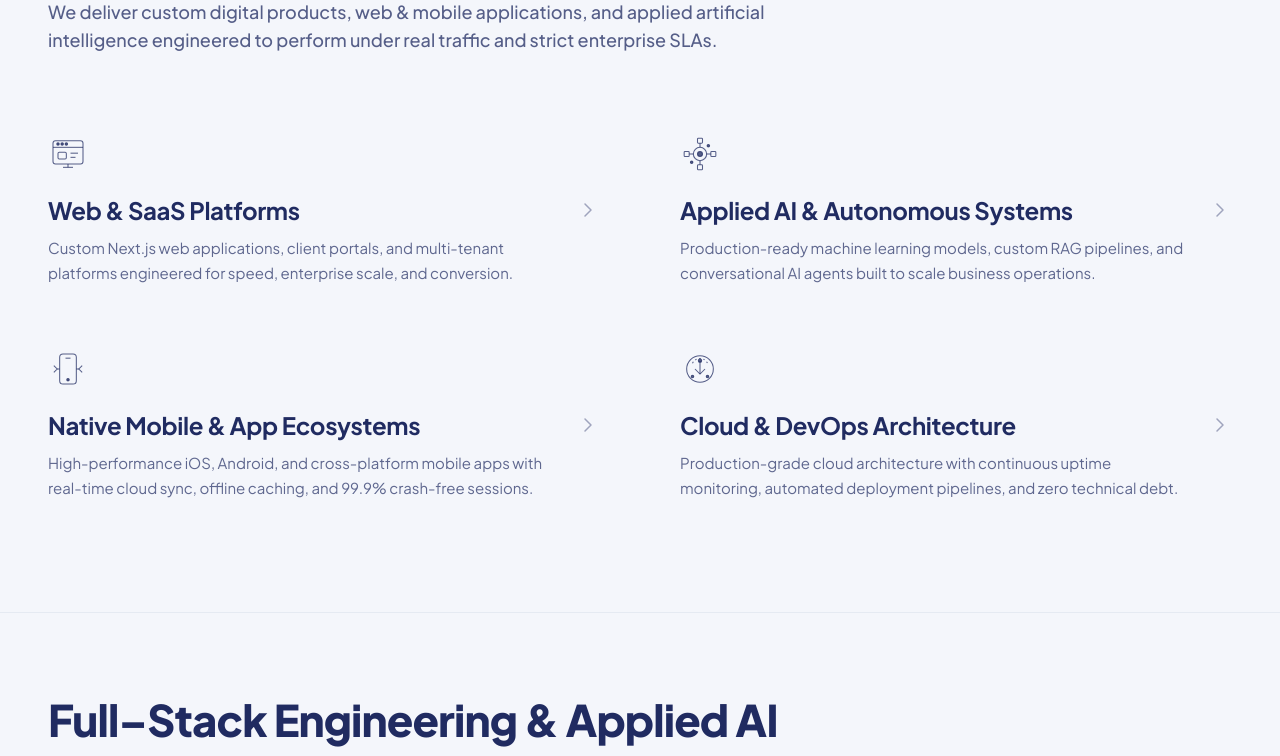
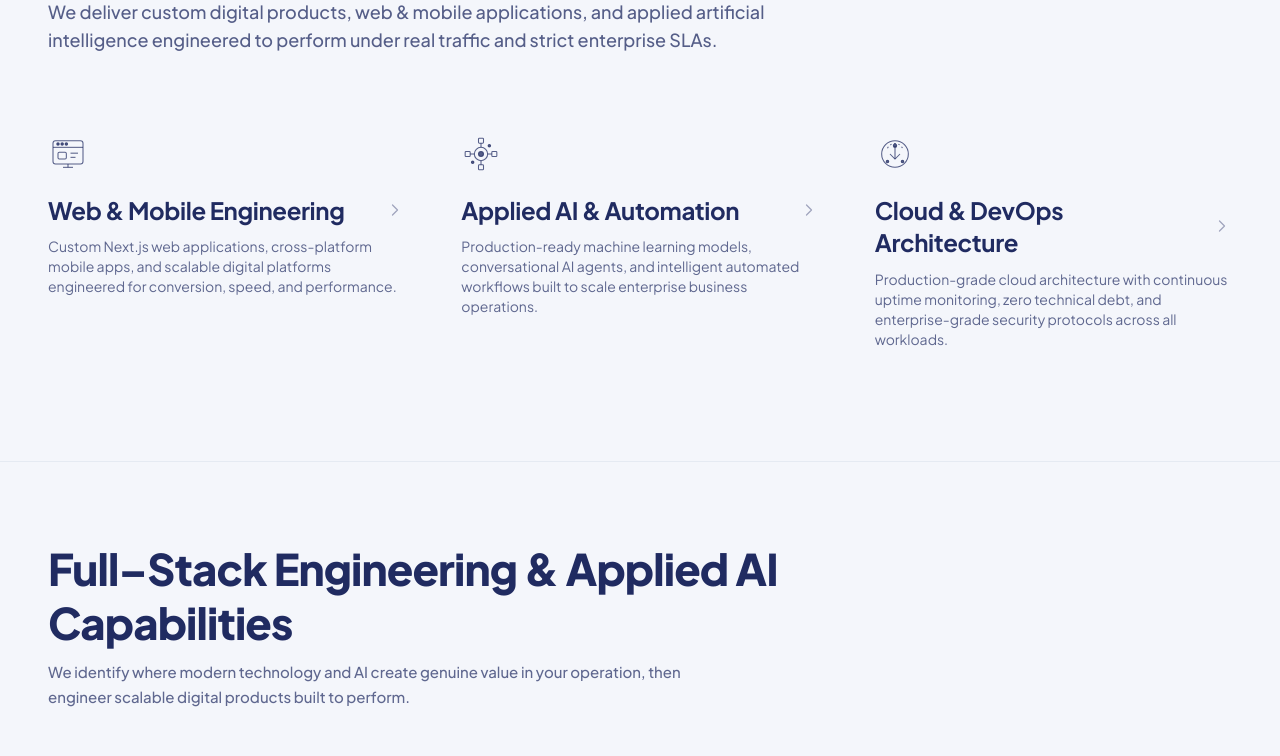
Before and after one commit to alishanea/arkanet-demo-, a Next.js app: page / in a window 1280 px wide. Shown: the part 1040-1796 px from the top of the page. Built offline with nearby package versions, Linux system fonts and the light colour scheme.

Commit message:
fix(content): restore exact original content across agency statement and case studies with zero new text

```diff
--- a/src/components/home/AgencyStatement.tsx
+++ b/src/components/home/AgencyStatement.tsx
@@ -16,11 +16,11 @@ interface CapabilityItem {
   renderIcon: () => React.ReactNode;
 }
 
-const CAPABILITIES: CapabilityItem[] = [
+const STATEMENTS: CapabilityItem[] = [
   {
-    id: "web-platforms",
-    title: "Web & SaaS Platforms",
-    desc: "Custom Next.js web applications, client portals, and multi-tenant platforms engineered for speed, enterprise scale, and conversion.",
+    id: "web-mobile",
+    title: "Web & Mobile Engineering",
+    desc: "Custom Next.js web applications, cross-platform mobile apps, and scalable digital platforms engineered for conversion, speed, and performance.",
     href: "/capabilities/website-development",
     renderIcon: () => (
       <svg
@@ -45,8 +45,8 @@ const CAPABILITIES: CapabilityItem[] = [
   },
   {
     id: "applied-ai",
-    title: "Applied AI & Autonomous Systems",
-    desc: "Production-ready machine learning models, custom RAG pipelines, and conversational AI agents built to scale business operations.",
+    title: "Applied AI & Automation",
+    desc: "Production-ready machine learning models, conversational AI agents, and intelligent automated workflows built to scale enterprise business operations.",
     href: "/capabilities/applied-ai-ml",
     renderIcon: () => (
       <svg
@@ -72,32 +72,9 @@ const CAPABILITIES: CapabilityItem[] = [
     ),
   },
   {
-    id: "mobile-apps",
-    title: "Native Mobile & App Ecosystems",
-    desc: "High-performance iOS, Android, and cross-platform mobile apps with real-time cloud sync, offline caching, and 99.9% crash-free sessions.",
-    href: "/capabilities/mobile-app-development",
-    renderIcon: () => (
-      <svg
-        viewBox="0 0 48 48"
-        fill="none"
-        stroke="currentColor"
-        className="w-10 h-10 stroke-[1.25] text-[#202B61]/75 group-hover:text-[#202B61] transition-colors"
-        aria-hidden="true"
-      >
-        <rect x="14" y="6" width="20" height="36" rx="4" />
-        <line x1="21" y1="11" x2="27" y2="11" />
-        <circle cx="24" cy="37" r="1.5" fill="currentColor" />
-        <path d="M7 20l4 4-4 4" />
-        <path d="M41 20l-4 4 4 4" />
-        <line x1="11" y1="24" x2="14" y2="24" />
-        <line x1="34" y1="24" x2="37" y2="24" />
-      </svg>
-    ),
-  },
-  {
     id: "cloud-devops",
     title: "Cloud & DevOps Architecture",
-    desc: "Production-grade cloud architecture with continuous uptime monitoring, automated deployment pipelines, and zero technical debt.",
+    desc: "Production-grade cloud architecture with continuous uptime monitoring, zero technical debt, and enterprise-grade security protocols across all workloads.",
     href: "/capabilities/cloud-devops-hosting",
     renderIcon: () => (
       <svg
@@ -127,7 +104,7 @@ export const AgencyStatement: React.FC<AgencyStatementProps> = ({ onOpenBooking
     >
       <div className="max-w-[1400px] w-full mx-auto space-y-12 sm:space-y-16 lg:space-y-20">
 
-        {/* ── 1. AUTHORITATIVE HERO STATEMENT ── */}
+        {/* ── 1. EXACT ORIGINAL STATEMENT HEADLINE & DESCRIPTION ── */}
         <div className="space-y-4 max-w-4xl text-left">
           <h2 className="font-heading font-extrabold text-3xl sm:text-4xl lg:text-[46px] xl:text-[48px] text-[#202B61] leading-[1.18] tracking-tight">
             Engineering Enterprise Software, Intelligent AI &amp; Cloud Systems
@@ -137,9 +114,9 @@ export const AgencyStatement: React.FC<AgencyStatementProps> = ({ onOpenBooking
           </p>
         </div>
 
-        {/* ── 2. OPEN 2-COLUMN CAPABILITY GRID (MATCHING REFERENCE EDITORIAL LAYOUT) ── */}
-        <div className="grid grid-cols-1 md:grid-cols-2 gap-x-12 lg:gap-x-20 gap-y-12 lg:gap-y-16 w-full text-left">
-          {CAPABILITIES.map((item) => (
+        {/* ── 2. OPEN 3-COLUMN CAPABILITY GRID (EXACT ORIGINAL 3 STATEMENTS) ── */}
+        <div className="grid grid-cols-1 md:grid-cols-3 gap-8 sm:gap-10 lg:gap-12 xl:gap-14 w-full text-left">
+          {STATEMENTS.map((item) => (
             <Link
               key={item.id}
               href={item.href}
@@ -151,15 +128,15 @@ export const AgencyStatement: React.FC<AgencyStatementProps> = ({ onOpenBooking
               </div>
 
               {/* Title & Subtle Chevron Arrow */}
-              <div className="flex items-center justify-between gap-4 w-full">
-                <h3 className="font-heading font-semibold text-2xl sm:text-[26px] lg:text-[28px] text-[#202B61] tracking-tight leading-snug group-hover:text-[#202B61]/85 transition-colors">
+              <div className="flex items-center justify-between gap-3 w-full">
+                <h3 className="font-heading font-semibold text-xl sm:text-2xl lg:text-[24px] text-[#202B61] tracking-tight leading-snug group-hover:text-[#202B61]/85 transition-colors">
                   {item.title}
                 </h3>
-                <ChevronRight className="w-5 h-5 sm:w-6 sm:h-6 text-[#202B61]/40 group-hover:text-[#202B61] group-hover:translate-x-2 transition-all shrink-0 stroke-[1.5]" />
+                <ChevronRight className="w-5 h-5 text-[#202B61]/40 group-hover:text-[#202B61] group-hover:translate-x-1.5 transition-all shrink-0 stroke-[1.5]" />
               </div>
 
-              {/* Refined Description */}
-              <p className="font-sans font-normal text-sm sm:text-[15px] text-[#202B61]/70 leading-relaxed mt-2.5 max-w-lg">
+              {/* Exact Original Description */}
+              <p className="font-sans font-normal text-xs sm:text-sm text-[#202B61]/70 leading-relaxed mt-2.5 max-w-sm">
                 {item.desc}
               </p>
             </Link>
--- a/src/components/home/WhatsNewSection.tsx
+++ b/src/components/home/WhatsNewSection.tsx
@@ -13,7 +13,7 @@ interface WhatsNewSectionProps {
 const FEATURED_PROJECTS: WorkProjectDetail[] = [
   {
     id: "marble-tile-stone",
-    category: "E-Commerce & 3D WebGL",
+    category: "Web & SaaS Platforms",
     title: "Marble Tile & Stone Showroom",
     description: "High-conversion digital showroom and real-time 3D room visualizer engineered with WebGL for modern architects.",
     outerImage: "https://images.unsplash.com/photo-1600607687939-ce8a6c25118c?q=80&w=1600&auto=format&fit=crop",
@@ -35,9 +35,9 @@ const FEATURED_PROJECTS: WorkProjectDetail[] = [
   },
   {
     id: "careflow-health",
-    category: "Healthcare & Telehealth",
-    title: "CareFlow Health Telehealth Platform",
-    description: "Unified mobile telehealth application paired with clinician portal, automated prescription alerts, and lab report sync.",
+    category: "Mobile Applications",
+    title: "CareFlow Health Systems",
+    description: "Unified mobile telehealth platform paired with clinician portal, automated prescription alerts, and lab report sync.",
     outerImage: "https://images.unsplash.com/photo-1576091160550-2173dba999ef?q=80&w=1600&auto=format&fit=crop",
     innerImage: "https://images.unsplash.com/photo-1576091160399-112ba8d25d1d?q=80&w=1000&auto=format&fit=crop",
     detail: {
@@ -58,7 +58,7 @@ const FEATURED_PROJECTS: WorkProjectDetail[] = [
   {
     id: "neuraldesk-ai",
     category: "Applied AI & Automation",
-    title: "NeuralDesk AI Enterprise Assistant",
+    title: "NeuralDesk AI Assistant",
     description: "Enterprise RAG pipeline and fine-tuned LLM assistant connected to helpdesks, resolving technical inquiries instantly.",
     outerImage: "https://images.unsplash.com/photo-1551288049-bebda4e38f71?q=80&w=1600&auto=format&fit=crop",
     innerImage: "https://images.unsplash.com/photo-1551288049-bebda4e38f71?q=80&w=1000&auto=format&fit=crop",
@@ -79,8 +79,8 @@ const FEATURED_PROJECTS: WorkProjectDetail[] = [
   },
   {
     id: "aerologistics-cloud",
-    category: "Cloud & DevOps Infrastructure",
-    title: "AeroLogistics Global Freight Cloud",
+    category: "Cloud & DevOps",
+    title: "AeroLogistics Global Cloud",
     description: "Cloud-native event-driven platform utilizing IoT satellite telemetry and automated compliance for freight fleets.",
     outerImage: "https://images.unsplash.com/photo-1494412574643-ff11b0a5c1c3?q=80&w=1600&auto=format&fit=crop",
     innerImage: "https://images.unsplash.com/photo-1586528116311-ad8dd3c8310d?q=80&w=1000&auto=format&fit=crop",
```
